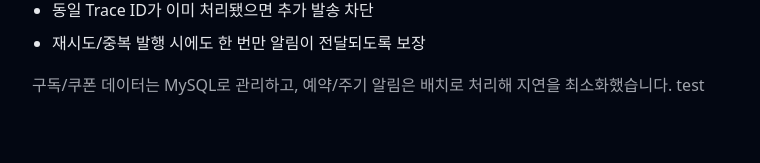
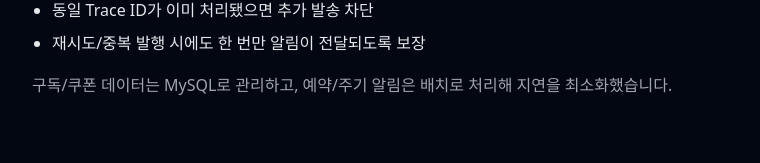
Before and after one commit to younghunkimm/portfolio, a React (Vite) app: page / in a window 1280 px wide. Shown: the part 1847-2010 px from the top of the page, without its empty margins (0-760 px from the left). Built offline with nearby package versions, Linux system fonts and the light colour scheme; a web font is replaced by a local one.

Commit message:
cache test

```diff
--- a/src/sections/ProjectSection.jsx
+++ b/src/sections/ProjectSection.jsx
@@ -38,7 +38,7 @@ const ProjectsSection = () => {
             </ul>
             <p className="text-text-soft">
                 구독/쿠폰 데이터는 MySQL로 관리하고, 예약/주기 알림은 배치로
-                처리해 지연을 최소화했습니다. test
+                처리해 지연을 최소화했습니다.
             </p>
         </Section>
     );
```
